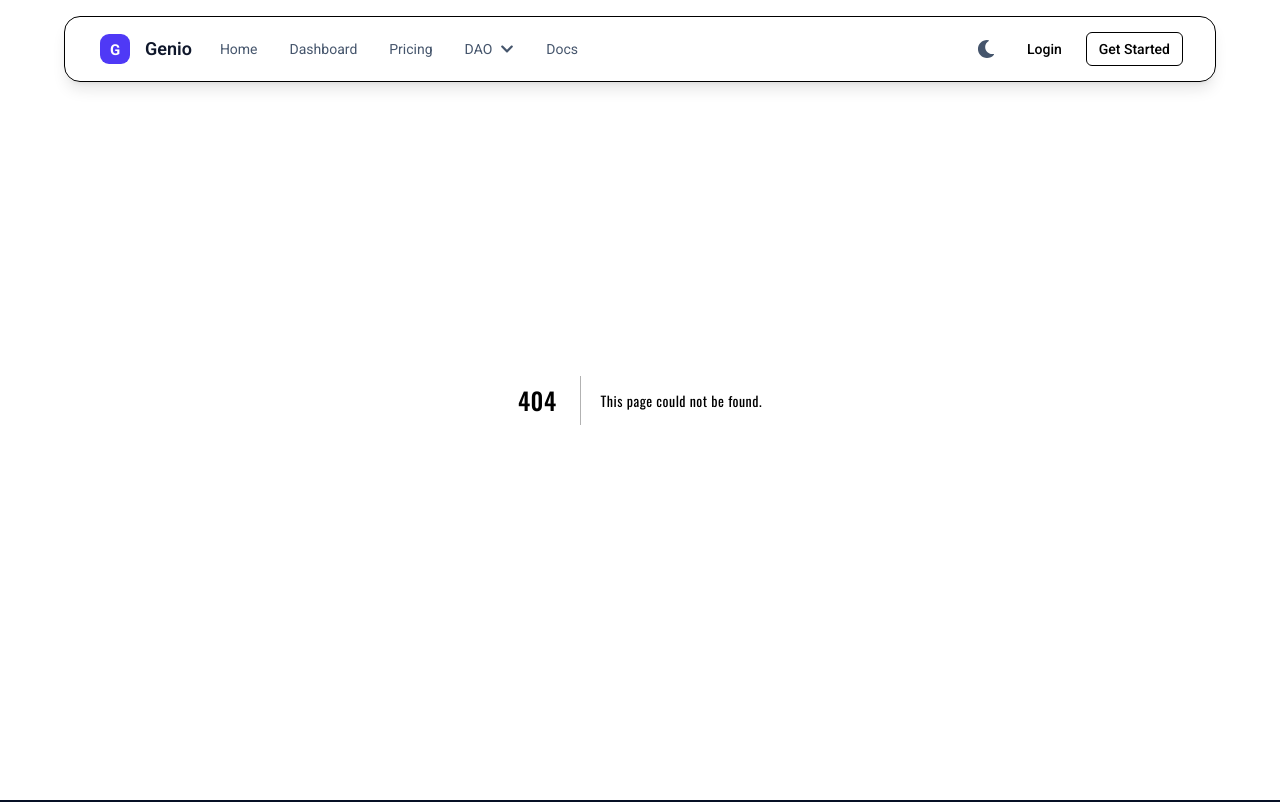
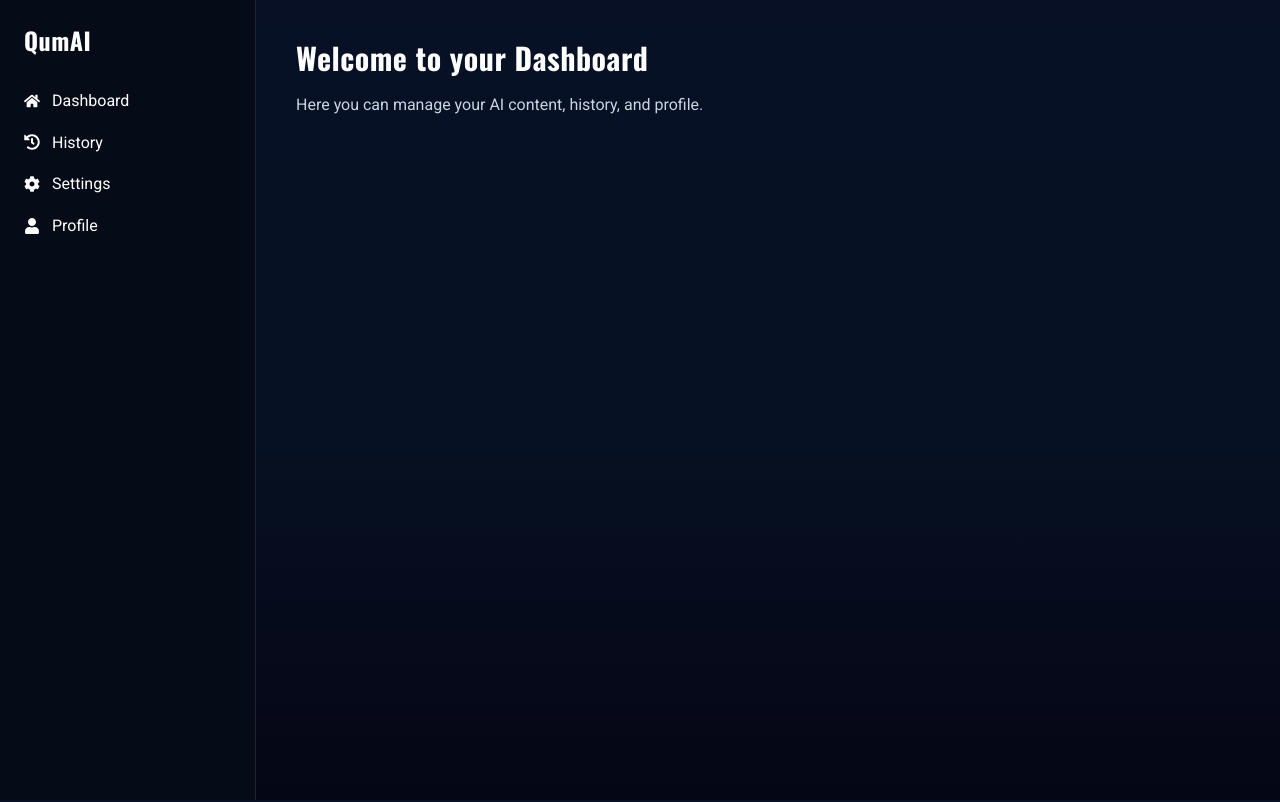
Before and after one commit to SojiburAsif/Genio_Ai_App, a Next.js app: page /dashboard in a window 1280 px wide. Before the commit this address had no page. Shown: the top 802 px of the page. Built offline with nearby package versions, Linux system fonts and the light colour scheme.

Commit message:
update page

```diff
--- /dev/null
+++ b/src/app/(dashboard)/dashboard/Sidebar.jsx
@@ -0,0 +1,27 @@
+"use client";
+
+import { FaHome, FaHistory, FaCog, FaUser } from "react-icons/fa";
+import Link from "next/link";
+
+export default function Sidebar() {
+  return (
+    <aside className="w-64 h-screen bg-[#060b18] border-r border-white/10 p-6 flex flex-col">
+      <h2 className="text-2xl font-bold mb-8 text-white">QumAI</h2>
+
+      <nav className="space-y-4">
+        <Link href="/dashboard" className="flex items-center gap-3 hover:text-cyan-400 transition">
+          <FaHome /> Dashboard
+        </Link>
+        <Link href="/dashboard/history" className="flex items-center gap-3 hover:text-cyan-400 transition">
+          <FaHistory /> History
+        </Link>
+        <Link href="/dashboard/settings" className="flex items-center gap-3 hover:text-cyan-400 transition">
+          <FaCog /> Settings
+        </Link>
+        <Link href="/dashboard/profile" className="flex items-center gap-3 hover:text-cyan-400 transition">
+          <FaUser /> Profile
+        </Link>
+      </nav>
+    </aside>
+  );
+}
--- /dev/null
+++ b/src/app/(dashboard)/dashboard/layout.js
@@ -0,0 +1,18 @@
+import Sidebar from "./Sidebar";
+
+export const metadata = {
+  title: "Dashboard | QumAI",
+  description: "Manage your AI content and settings from your dashboard",
+};
+
+// 🚨 এখানে <html> বা <body> দিও না! Next.js 15 এটাকে nested layout ধরে।
+export default function DashboardLayout({ children }) {
+  return (
+    <div className="flex min-h-screen bg-[#050615] text-white">
+      <Sidebar />
+      <main className="flex-1 p-10 bg-gradient-to-b from-[#071025] via-[#061224] to-[#050615]">
+        {children}
+      </main>
+    </div>
+  );
+}
--- /dev/null
+++ b/src/app/(dashboard)/dashboard/page.js
@@ -0,0 +1,10 @@
+export default function DashboardPage() {
+  return (
+    <div>
+      <h1 className="text-3xl font-bold mb-4">Welcome to your Dashboard</h1>
+      <p className="text-slate-300">
+        Here you can manage your AI content, history, and profile.
+      </p>
+    </div>
+  );
+}
--- a/src/app/layout.js
+++ b/src/app/layout.js
@@ -1,23 +1,12 @@
-import { Geist, Geist_Mono } from "next/font/google";
 import { Roboto } from "next/font/google";
 import "./globals.css";
 import Header from "./components/Header";
 import Footer from "./components/Footer";
 
-const geistSans = Geist({
-  variable: "--font-geist-sans",
-  subsets: ["latin"],
-});
-
-const geistMono = Geist_Mono({
-  variable: "--font-geist-mono",
-  subsets: ["latin"],
-});
-
 const roboto = Roboto({
   subsets: ["latin"],
   variable: "--font-roboto",
-  weight: ["100", "300", "400", "500", "700", "900"],
+  weight: ["400", "500", "700"],
 });
 
 export const metadata = {
@@ -28,10 +17,8 @@ export const metadata = {
 export default function RootLayout({ children }) {
   return (
     <html lang="en">
-      <body
-        className={`${geistSans.variable} ${geistMono.variable} ${roboto.variable} antialiased`}
-      >
-        <Header />
+      <body className={`${roboto.variable} antialiased`}>
+
         {children}
         <Footer />
       </body>
--- a/src/app/page.js
+++ b/src/app/page.js
@@ -5,13 +5,15 @@ import StepsCard from "./components/StepsCard";
 import Generate from "./components/Generate";
 import Payment from "./components/Payment";
 import QuestionsSection from "./QuestionsSection";
+import Header from "./components/Header";
 
 export default function Home() {
   return (
     <>
+      <Header />
       <Hero></Hero>
       <div className="bg-gradient-to-b from-[#071025] via-[#061224] to-[#050615] ">
-        <Create></Create>
+        {/* <Create></Create> */}
         <StepsCard></StepsCard>
         <Payment></Payment>
         <Generate></Generate>
```
